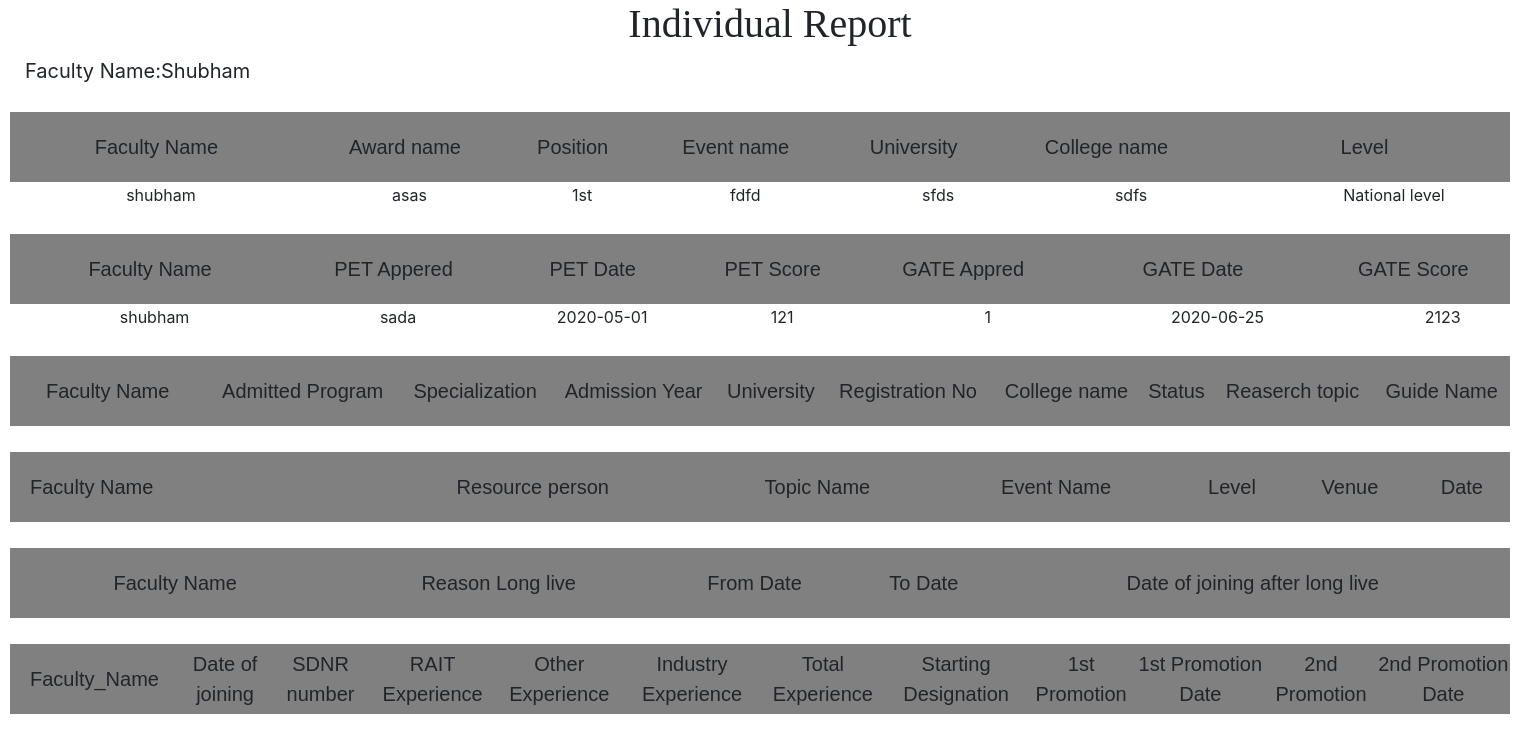
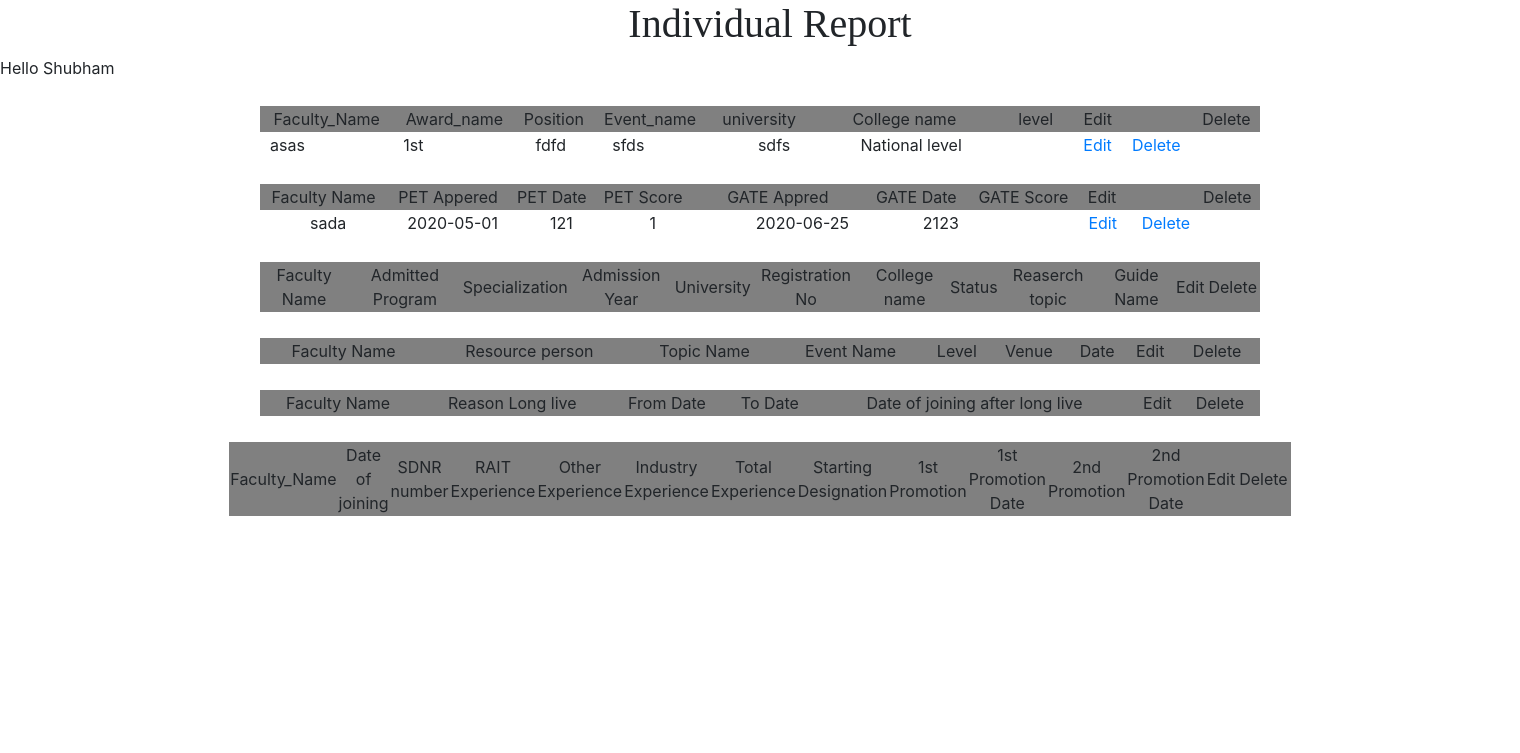
Before and after one commit to ManasBhole/Faculty-Expertise-Management-Tool, a PHP site: page /individualreport.php in a window 1520 px wide. Shown: the top 753 px of the page. Run offline with PHP 8.4, Linux system fonts and the light colour scheme; a user stored in the database is signed in; data comes from the database, SQL or seed files in the repository; data that the repository does not hold is empty.

Commit message:
edit and delete option added

```diff
--- a/Faculty/Faculty Experties/individualreport.php
+++ b/Faculty/Faculty Experties/individualreport.php
@@ -18,14 +18,13 @@
 
 <h1>Individual Report</h1>
 
-<table  width="1500px" style="margin:auto" >
+<table  width="1000px" style="margin:auto" >
 
 
-
- <tr><td>&nbsp;</td><td>&nbsp;</td></tr>
- <tr style="background-color:grey;font-size:20px;font-family: sans-serif;" align="center" class="bold">
-             <td class="bold" style="color:blisque;padding:20px;"  >Faculty Name</td><td align="center">Award name</td><td align="center">Position</td><td align="center">Event name</td><td align="center">University</td>
-            <td align="center">College name</td> <td align="center">Level</td>
+<tr><td>&nbsp;</td><td>&nbsp;</td></tr>
+ <tr style="background-color:grey" align="center" class="bold">
+             <td class="bold" style="color:blisque"  >Faculty_Name</td><td align="center">Award_name</td><td align="center">Position</td><td align="center">Event_name</td><td align="center">university</td>
+            <td align="center">College name</td> <td align="center">level</td><td align="center">Edit</td> <td align="center"></td><td align="center">Delete</td> <td align="center"></td>
         </tr>
 
 
@@ -38,10 +37,10 @@
 
 if ($_SESSION['logged_in'] = false) {
     $_SESSION['message'] = 'You must Login to continue use this section.';
-    header('location: error.php');
+
 } else {
-	$username = $_SESSION['username'];
-	echo " <div style='font-size: 20px; margin-left: 25px;font-family: 'Times New Roman', Times, serif;'> Faculty Name:"  . $username . "</div>";
+    $username = $_SESSION['username'];
+    echo "Hello  ", $username;
 
 
 }
@@ -53,21 +52,32 @@ if ($_SESSION['logged_in'] = false) {
 	//echo $r;
 	while($data=mysqli_fetch_array($result))
 	{
-				echo"<tr><td  style=' padding-left:10px;text-align: center;'>$data[0]</td><td  style=' padding-left:10px;text-align: center;'>$data[1]</td><td  style=' padding-left:20px;text-align: center;'>$data[2]</td><td  style=' padding-left:20px;text-align: center;'>$data[3]</td><td  style=' padding-left:50px;text-align: center;'>$data[4]</td><td  style=' padding-left:50px;text-align: center;'>$data[5]</td><td  style=' padding-left:60px;text-align: center;'>$data[6]</td></tr>";
-			}
-			mysqli_close($conn);
-			?>
+				echo"<tr><td  style=' padding-left:10px'>$data[1]</td><td  style=' padding-left:10px'>$data[2]</td><td  style=' padding-left:20px'>$data[3]</td><td  style=' padding-left:20px'>$data[4]</td><td  style=' padding-left:50px'>$data[5]</td><td  style=' padding-left:50px'>$data[6]</td><td  style=' padding-left:60px'>$data[7]</td>
+
+
+                     ";?>
+                     <td style=' padding-left:10px'>
+<a href="edit.php?id=<?php echo $data[0]; ?>">Edit</a>
+</td>
+
+<td style=' padding-left:10px'>
+<a href="delete1.php?id=<?php echo $data[0]; ?>">Delete</a>
+</td>
+
+
+          </tr>
+	<?php } ?>
 </table>
 </form>
 
-<table  width="1500px" style="margin:auto" >
+<table  width="1000px" style="margin:auto" >
 
 
 
  <tr><td>&nbsp;</td><td>&nbsp;</td></tr>
- <tr style="background-color:grey;font-size:20px;font-family: sans-serif;" align="center" class="bold">
-             <td class="bold" style="color:blisque;padding:20px;"  >Faculty Name</td><td align="center">PET Appered</td><td align="center">PET Date</td><td align="center">PET Score</td><td align="center">GATE Appred</td>
-            <td align="center">GATE Date</td> <td align="center">GATE Score</td>
+ <tr style="background-color:grey" align="center" class="bold">
+             <td class="bold" style="color:blisque"  >Faculty Name</td><td align="center">PET Appered</td><td align="center">PET Date</td><td align="center">PET Score</td><td align="center">GATE Appred</td>
+            <td align="center">GATE Date</td> <td align="center">GATE Score</td><td align="center">Edit</td> <td align="center"></td><td align="center">Delete</td> <td align="center"></td>
         </tr>
 
 
@@ -83,21 +93,30 @@ if ($_SESSION['logged_in'] = false) {
 	//echo $r;
 	while($data=mysqli_fetch_array($result))
 	{
-				echo"<tr><td  style=' padding-left:10px;text-align: center;'>$data[0]</td><td  style=' padding-left:10px;text-align: center;'>$data[1]</td><td  style=' padding-left:20px;text-align: center;'>$data[2]</td><td  style=' padding-left:20px;text-align: center;'>$data[3]</td><td  style=' padding-left:50px;text-align: center;'>$data[4]</td><td  style=' padding-left:50px;text-align: center;'>$data[5]</td><td  style=' padding-left:60px;text-align: center;'>$data[6]</td></tr>";
-			}
-			mysqli_close($conn);
-			?>
+				echo"<tr><td  style=' padding-left:10px;text-align: center;'>$data[1]</td><td  style=' padding-left:10px;text-align: center;'>$data[2]</td><td  style=' padding-left:20px;text-align: center;'>$data[3]</td><td  style=' padding-left:20px;text-align: center;'>$data[4]</td><td  style=' padding-left:50px;text-align: center;'>$data[5]</td><td  style=' padding-left:50px;text-align: center;'>$data[6]</td><td  style=' padding-left:60px;text-align: center;'>$data[7]</td>";?>
+                <td style=' padding-left:10px'>
+<a href="edit2.php?id=<?php echo $data[0]; ?>">Edit</a>
+</td>
+
+<td style=' padding-left:10px;text-align: center;'>
+<a href="delete2.php?id=<?php echo $data[0]; ?>">Delete</a>
+</td>
+</tr>
+			<?php } ?>
 </table>
 </form>
-<table  width="1500px" style="margin:auto" >
+
+
+
+ <table  width="1000px" style="margin:auto" >
 
 
 
  <tr><td>&nbsp;</td><td>&nbsp;</td></tr>
-
-        <tr style="background-color:grey;font-size:20px;font-family: sans-serif;" align="center" class="bold">
-             <td class="bold" style="color:blisque;padding:20px;"  >Faculty Name</td><td align="center">Admitted Program</td><td align="center">Specialization</td><td align="center">Admission Year</td><td align="center">University</td>
+ <tr style="background-color:grey" align="center" class="bold">
+             <td class="bold" style="color:blisque"  >Faculty Name</td><td align="center">Admitted Program</td><td align="center">Specialization</td><td align="center">Admission Year</td><td align="center">University</td>
             <td align="center">Registration No </td> <td align="center">College name</td><td align="center">Status </td> <td align="center">Reaserch topic </td><td align="center">Guide Name</td>
+            <td align="center">Edit</td> <td align="center"></td><td align="center">Delete</td> <td align="center"></td>
         </tr>
 
 
@@ -112,21 +131,29 @@ if ($_SESSION['logged_in'] = false) {
 	//echo $r;
 	while($data=mysqli_fetch_array($result))
 	{
-				echo"<tr><td  style=' padding-left:10px;text-align: center;'>$data[0]</td><td  style=' padding-left:10px;text-align: center;'>$data[1]</td><td  style=' padding-left:20px;text-align: center;'>$data[2]</td><td  style=' padding-left:20px;text-align: center;'>$data[3]</td><td  style=' padding-left:50px;text-align: center;'>$data[4]</td><td  style=' padding-left:50px;text-align: center;'>$data[5]</td><td  style=' padding-left:60px;text-align: center;'>$data[6]</td><td  style=' padding-left:60px;text-align: center;'>$data[7]</td><td  style=' padding-left:60px;text-align: center;'>$data[8]</td><td  style=' padding-left:60px;text-align: center;'>$data[9]</td></tr>";
-			}
-			mysqli_close($conn);
-			?>
+				echo"<tr><td  style=' padding-left:10px;text-align: center;'>$data[1]</td><td  style=' padding-left:10px;text-align: center;'>$data[2]</td><td  style=' padding-left:20px;text-align: center;'>$data[3]</td><td  style=' padding-left:20px;text-align: center;'>$data[4]</td><td  style=' padding-left:50px;text-align: center;'>$data[5]</td><td  style=' padding-left:50px;text-align: center;'>$data[6]</td><td  style=' padding-left:60px;text-align: center;'>$data[7]</td><td  style=' padding-left:60px;text-align: center;'>$data[8]</td><td  style=' padding-left:60px;text-align: center;'>$data[9]</td><td  style=' padding-left:60px;text-align: center;'>$data[10]</td>";?>
+                <td style=' padding-left:10px'>
+<a href="edit3.php?id=<?php echo $data[0]; ?>">Edit</a>
+</td>
+
+<td style=' padding-left:10px;text-align: center;'>
+<a href="delete3.php?id=<?php echo $data[0]; ?>">Delete</a>
+</td>
+</tr>
+			<?php } ?>
+
 </table>
 </form>
 
-<table  width="1500px" style="margin:auto" >
+<table  width="1000px" style="margin:auto" >
 
 
 
  <tr><td>&nbsp;</td><td>&nbsp;</td></tr>
- <tr style="background-color:grey;font-size:20px;font-family: sans-serif;" class="bold">
-             <td class="bold" style="color:blisque;padding:20px;"  >Faculty Name</td><td align="center">Resource person</td><td align="center">Topic Name</td><td align="center">Event Name</td><td align="center">Level</td>
+ <tr style="background-color:grey" align="center" class="bold">
+             <td class="bold" style="color:blisque"  >Faculty Name</td><td align="center">Resource person</td><td align="center">Topic Name</td><td align="center">Event Name</td><td align="center">Level</td>
             <td align="center">Venue </td> <td align="center">Date</td>
+            <td align="center">Edit</td> <td align="center"></td><td align="center">Delete</td> <td align="center"></td>
         </tr>
 
 
@@ -142,19 +169,26 @@ if ($_SESSION['logged_in'] = false) {
 	//echo $r;
 	while($data=mysqli_fetch_array($result))
 	{
-				echo"<tr><td  style=' padding-left:10px;text-align: center;'>$data[0]</td><td  style=' padding-left:10px;text-align: center;'>$data[1]</td><td  style=' padding-left:20px;text-align: center;'>$data[2]</td><td  style=' padding-left:20px;text-align: center;'>$data[3]</td><td  style=' padding-left:50px;text-align: center;'>$data[4]</td><td  style=' padding-left:50px;text-align: center;'>$data[5]</td><td  style=' padding-left:60px;text-align: center;'>$data[6]</td></tr>";
-			}
-			mysqli_close($conn);
-			?>
+				echo"<tr><td  style=' padding-left:10px;text-align: center;'>$data[1]</td><td  style=' padding-left:10px;text-align: center;'>$data[2]</td><td  style=' padding-left:20px;text-align: center;'>$data[3]</td><td  style=' padding-left:20px;text-align: center;'>$data[4]</td><td  style=' padding-left:50px;text-align: center;'>$data[5]</td><td  style=' padding-left:50px;text-align: center;'>$data[6]</td><td  style=' padding-left:60px;text-align: center;'>$data[7]</td>";?>
+                <td style=' padding-left:10px'>
+<a href="edit4.php?id=<?php echo $data[0]; ?>">Edit</a>
+</td>
+
+<td style=' padding-left:10px;text-align: center;'>
+<a href="delete4.php?id=<?php echo $data[0]; ?>">Delete</a>
+</td>
+</tr>
+			<?php } ?>
+
 </table>
-<table  width="1500px" style="margin:auto" >
+<table  width="1000px" style="margin:auto" >
 
 
 
  <tr><td>&nbsp;</td><td>&nbsp;</td></tr>
- <tr style="background-color:grey;font-size:20px;font-family: sans-serif;" align="center" class="bold">
-             <td class="bold" style="color:blisque;padding:20px;"  >Faculty Name</td><td align="center">Reason Long live</td><td align="center">From Date</td><td align="center">To Date</td><td align="center">Date of joining after long live</td>
-
+ <tr style="background-color:grey" align="center" class="bold">
+             <td class="bold" style="color:blisque"  >Faculty Name</td><td align="center">Reason Long live</td><td align="center">From Date</td><td align="center">To Date</td><td align="center">Date of joining after long live</td>
+            <td align="center">Edit</td> <td align="center"></td><td align="center">Delete</td> <td align="center"></td>
         </tr>
 
 
@@ -170,22 +204,29 @@ if ($_SESSION['logged_in'] = false) {
 	//echo $r;
 	while($data=mysqli_fetch_array($result))
 	{
-				echo"<tr><td  style=' padding-left:10px;text-align: center;'>$data[0]</td><td  style=' padding-left:10px;text-align: center;'>$data[1]</td><td  style=' padding-left:20px;text-align: center;'>$data[2]</td><td  style=' padding-left:20px;text-align: center;'>$data[3]</td><td  style=' padding-left:50px;text-align: center;'>$data[4]</td></tr>";
-			}
-			mysqli_close($conn);
-			?>
+				echo"<tr><td  style=' padding-left:10px;text-align: center;'>$data[1]</td><td  style=' padding-left:10px;text-align: center;'>$data[2]</td><td  style=' padding-left:20px;text-align: center;'>$data[3]</td><td  style=' padding-left:20px;text-align: center;'>$data[4]</td><td  style=' padding-left:50px;text-align: center;'>$data[5]</td>";?>
+                <td style=' padding-left:10px'>
+<a href="edit5.php?id=<?php echo $data[0]; ?>">Edit</a>
+</td>
+
+<td style=' padding-left:10px;text-align: center;'>
+<a href="delete5.php?id=<?php echo $data[0]; ?>">Delete</a>
+</td>
+</tr>
+			<?php } ?>
 
 </table>
 </form>
 
-<table  width="1500px" style="margin:auto;margin-bottom:50px;" >
+<table  width="1000px" style="margin:auto" >
 
 
 
  <tr><td>&nbsp;</td><td>&nbsp;</td></tr>
- <tr style="background-color:grey;font-size:20px;font-family: sans-serif;" align="center" class="bold">
-             <td class="bold" style="color:blisque;padding:20px;"  >Faculty_Name</td><td align="center">Date of joining</td><td align="center">SDNR number</td><td align="center">RAIT Experience</td><td align="center">Other Experience</td>
+ <tr style="background-color:grey" align="center" class="bold">
+             <td class="bold" style="color:blisque"  >Faculty_Name</td><td align="center">Date of joining</td><td align="center">SDNR number</td><td align="center">RAIT Experience</td><td align="center">Other Experience</td>
             <td align="center">Industry Experience </td> <td align="center">Total Experience</td><td align="center">Starting Designation </td> <td align="center">1st Promotion</td><td align="center">1st Promotion Date</td><td align="center">2nd Promotion </td> <td align="center">2nd Promotion Date</td>
+            <td align="center">Edit</td> <td align="center"></td><td align="center">Delete</td> <td align="center"></td>
         </tr>
 
 
@@ -201,10 +242,16 @@ if ($_SESSION['logged_in'] = false) {
 	//echo $r;
 	while($data=mysqli_fetch_array($result))
 	{
-				echo"<tr><td  style=' padding-left:10px;text-align: center;'>$data[0]</td><td  style=' padding-left:10px;text-align: center;'>$data[1]</td><td  style=' padding-left:20px;text-align: center;'>$data[2]</td><td  style=' padding-left:20px;text-align: center;'>$data[3]</td><td  style=' padding-left:50px;text-align: center;'>$data[4]</td><td  style=' padding-left:50px;text-align: center;'>$data[5]</td><td  style=' padding-left:60px'>$data[6]</td><td  style=' padding-left:10px;text-align: center;'>$data[7]</td><td  style=' padding-left:10px'>$data[8]</td><td  style=' padding-left:20px'>$data[9]</td><td  style=' padding-left:20px;text-align: center;'>$data[10]</td><td  style=' padding-left:50px;text-align: center;'>$data[11]</td></tr>";
-			}
-			mysqli_close($conn);
-			?>
+				echo"<tr><td  style=' padding-left:10px;text-align: center;'>$data[1]</td><td  style=' padding-left:10px;text-align: center;'>$data[2]</td><td  style=' padding-left:20px;text-align: center;'>$data[3]</td><td  style=' padding-left:20px;text-align: center;'>$data[4]</td><td  style=' padding-left:50px;text-align: center;'>$data[5]</td><td  style=' padding-left:50px;text-align: center;'>$data[6]</td><td  style=' padding-left:60px'>$data[7]</td><td  style=' padding-left:10px;text-align: center;'>$data[8]</td><td  style=' padding-left:10px'>$data[9]</td><td  style=' padding-left:20px'>$data[10]</td><td  style=' padding-left:20px;text-align: center;'>$data[11]</td><td  style=' padding-left:50px;text-align: center;'>$data[12]</td>";?>
+                <td style=' padding-left:10px'>
+<a href="edit6.php?id=<?php echo $data[0]; ?>">Edit</a>
+</td>
+
+<td style=' padding-left:10px;text-align: center;'>
+<a href="delete6.php?id=<?php echo $data[0]; ?>">Delete</a>
+</td>
+</tr>
+			<?php } ?>
       </table>
 </form>
 
```
